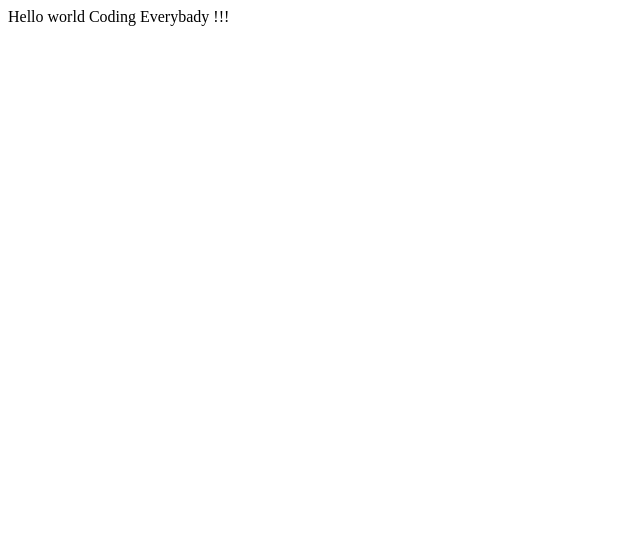
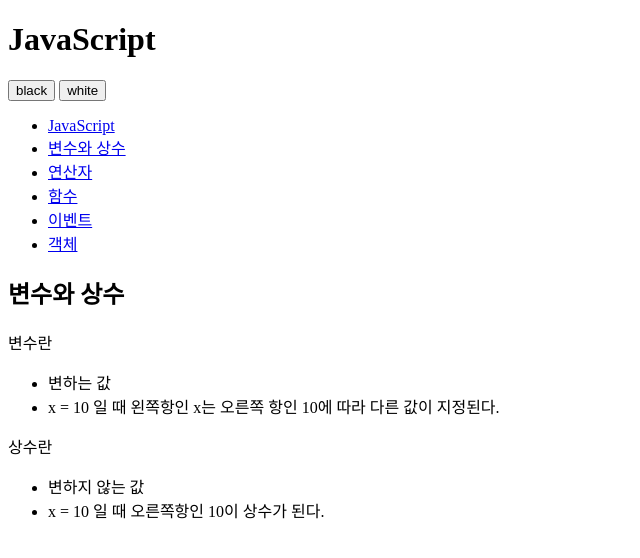
Before and after one commit to rohcy1022/opentutorials_rocky, a plain HTML site: page index.html in a window 1280 px wide. Shown: the whole page, without its empty margins (0-640 px from the left). Drawn offline with Linux system fonts and the light colour scheme.

Commit message:
add html

```diff
--- a/index.html
+++ b/index.html
@@ -1,25 +1,53 @@
 <!DOCTYPE html>
-<html lang="en">
+<html>
     <head>
         <meta charset="utf-8" />
-
-        <!-- Always force latest IE rendering engine (even in intranet) & Chrome Frame
-        Remove this if you use the .htaccess -->
-        <meta http-equiv="X-UA-Compatible" content="IE=edge,chrome=1" />
-
-        <title>index</title>
-        <meta name="description" content="" />
-        <meta name="author" content="egoing" />
-
-        <meta name="viewport" content="width=device-width; initial-scale=1.0" />
-
-        <!-- Replace favicon.ico & apple-touch-icon.png in the root of your domain and delete these references -->
-        <link rel="shortcut icon" href="/favicon.ico" />
-        <link rel="apple-touch-icon" href="/apple-touch-icon.png" />
     </head>
 
-    <body>
-        Hello world
-        Coding Everybady !!!
+    <body id="body">
+        <div>
+            <header>
+                <h1>JavaScript</h1>
+            </header>
+            <div id="toolbar">
+                <input type="button" value="black" />
+                <input type="button" value="white" />
+            </div>
+            <nav>
+                <ul>
+                    <li><a href="http://opentutorials.org/course/49/17">JavaScript</a></li>
+                    <li><a href="http://opentutorials.org/course/49/16">변수와 상수</a></li>
+                    <li><a href="http://opentutorials.org/course/49/18">연산자</a></li>
+                    <li><a href="http://opentutorials.org/course/49/19">함수</a></li>
+                    <li><a href="http://opentutorials.org/course/49/20">이벤트</a></li>
+                    <li><a href="http://opentutorials.org/course/49/21">객체</a></li>
+                </ul>
+            </nav>
+            <article>
+                <h2>변수와 상수</h2>
+                <div>
+                    <p>변수란</p>
+                    <ul>
+                        <li>
+                            변하는 값
+                        </li>
+                        <li>
+                            x = 10 일 때 왼쪽항인 x는 오른쪽 항인 10에 따라 다른 값이 지정된다.
+                        </li>
+                    </ul>
+                    <p>
+                        상수란
+                    </p>
+                    <ul>
+                        <li>
+                            변하지 않는 값
+                        </li>
+                        <li>
+                            x = 10 일 때 오른쪽항인 10이 상수가 된다.
+                        </li>
+                    </ul>
+                </div>
+            </article>
+        </div>
     </body>
 </html>
```
